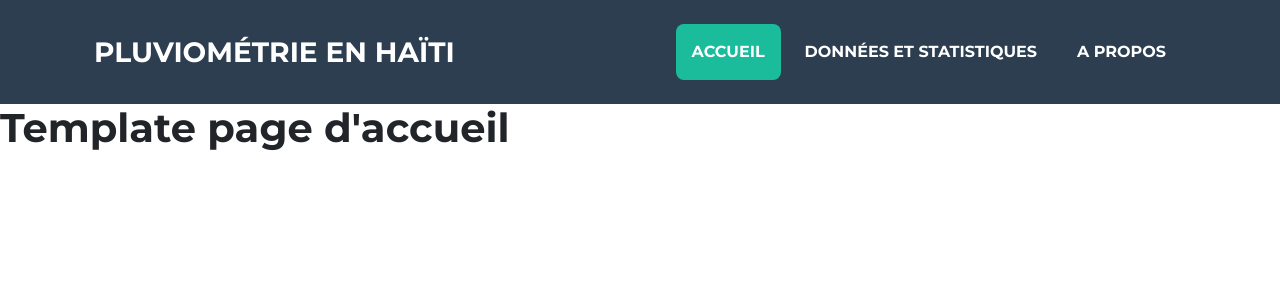
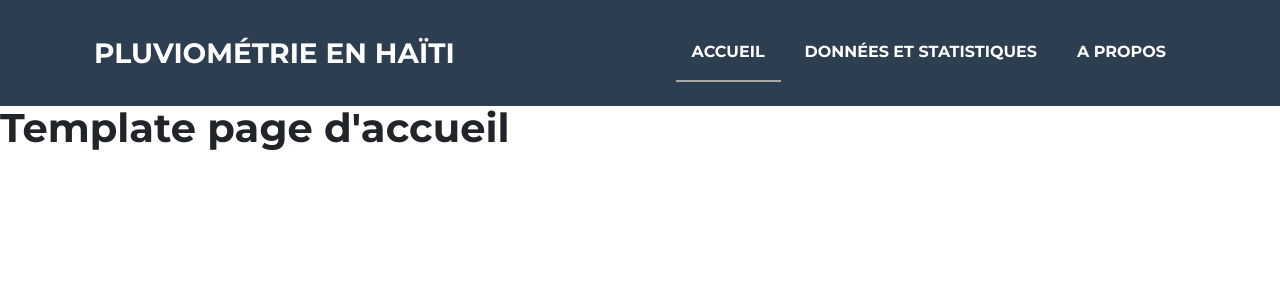
Before and after one commit to nverbois/TFE21-232, a Django app: page / in a window 1280 px wide. Shown: the top 300 px of the page. Run offline with Django 3.2, Linux system fonts and the light colour scheme; some libraries are stand-ins or nearby versions.

Commit message:
Correction bugs navbar + changement couleur
- Données et statistiques avait des soucis car l'accent dans l'url créait des bugs
- Couleur plus neutre pour la sélection de liens dans la navbar (gris)
- Surlignage plutôt que blocs

```diff
--- a/EPL21232/apps/public/urls.py
+++ b/EPL21232/apps/public/urls.py
@@ -8,5 +8,5 @@ app_name="public"
 urlpatterns = [
     path("", views.index, name="index"),  # root url
     path("about", views.about, name="about"),
-    path("données", views.données, name="données"),
+    path("data", views.data, name="data"),
 ]
--- a/EPL21232/apps/public/views.py
+++ b/EPL21232/apps/public/views.py
@@ -10,5 +10,5 @@ def about(request: HttpRequest) -> HttpResponse:
     return render(request, "àpropos.html")
 
 
-def données(request: HttpRequest) -> HttpResponse:
-    return render(request, "données.html")
+def data(request: HttpRequest) -> HttpResponse:
+    return render(request, "data.html")
--- a/EPL21232/templates/navbar.html
+++ b/EPL21232/templates/navbar.html
@@ -1,21 +1,21 @@
 {% url 'public:index' as index_url %}
-{% url 'public:données' as données_url %}
+{% url 'public:data' as data_url %}
 {% url 'public:about' as about_url %}
 <nav class="navbar navbar-expand-lg bg-secondary text-uppercase fixed-top" id="mainNav">
     <div class="container">
         <a class="navbar-brand js-scroll-trigger" href="{{ index_url }}">Pluviométrie en Haïti</a>
-        <button class="navbar-toggler navbar-toggler-right text-uppercase font-weight-bold bg-primary text-white rounded" type="button" data-toggle="collapse" data-target="#navbarResponsive" aria-controls="navbarResponsive" aria-expanded="false" aria-label="Toggle navigation">
+        <button class="navbar-toggler navbar-toggler-right text-uppercase font-weight-bold hs-bg-primary text-white rounded" href="main.css" type="button" data-toggle="collapse" data-target="#navbarResponsive" aria-controls="navbarResponsive" aria-expanded="false" aria-label="Toggle navigation">
             Menu
             <i class="fas fa-bars"></i>
         </button>
         <div class="collapse navbar-collapse" id="navbarResponsive">
             <ul class="navbar-nav ml-auto">
 
-                <li class="nav-item mx-0 mx-lg-1"><a class="nav-link py-3 px-0 px-lg-3 rounded js-scroll-trigger {% if request.path == index_url %}active{% endif %}" href="{{ index_url }}">Accueil</a></li>
+                <li class="nav-item mx-0 mx-lg-1"><a class="nav-link py-3 px-0 px-lg-3 js-scroll-trigger {% if request.path == index_url %}active{% endif %}" href="{{ index_url }}">Accueil</a></li>
 
-                <li class="nav-item mx-0 mx-lg-1"><a class="nav-link py-3 px-0 px-lg-3 rounded js-scroll-trigger {% if request.path == données_url %}active{% endif %}" href="{{ données_url }}">Données et Statistiques</a></li>
+                <li class="nav-item mx-0 mx-lg-1"><a class="nav-link py-3 px-0 px-lg-3 js-scroll-trigger {% if request.path == data_url %}active{% endif %}" href="{{ data_url }}">Données et Statistiques</a></li>
 
-                <li class="nav-item mx-0 mx-lg-1"><a class="nav-link py-3 px-0 px-lg-3 rounded js-scroll-trigger {% if request.path == about_url %}active{% endif %}" href="{{ about_url }}">A propos</a></li>
+                <li class="nav-item mx-0 mx-lg-1"><a class="nav-link py-3 px-0 px-lg-3 js-scroll-trigger {% if request.path == about_url %}active{% endif %}" href="{{ about_url }}">A propos</a></li>
             </ul>
         </div>
     </div>
--- a/static/css/main.css
+++ b/static/css/main.css
@@ -7,3 +7,28 @@
       padding-top: calc(104px);
     }
 }
+
+.hs-bg-primary {
+  background-color:darkgray;
+}
+
+#mainNav .navbar-nav li.nav-item a.nav-link {
+  border-bottom: 2px solid transparent;
+  transition: border-bottom .2s, color .2s;
+}
+
+#mainNav .navbar-nav li.nav-item a.nav-link:hover {
+  color: #fff;
+  border-color: darkgray;
+}
+
+#mainNav .navbar-nav li.nav-item a.nav-link.active {
+  background: none;
+  color: #fff;
+  border-color: darkgray;
+}
+
+#mainNav .navbar-nav li.nav-item a.nav-link.active:hover {
+  color: darkgray;
+  background: none;
+}
```
Also changed, not shown: EPL21232/templates/data.html (renamed from EPL21232/templates/données.html).
